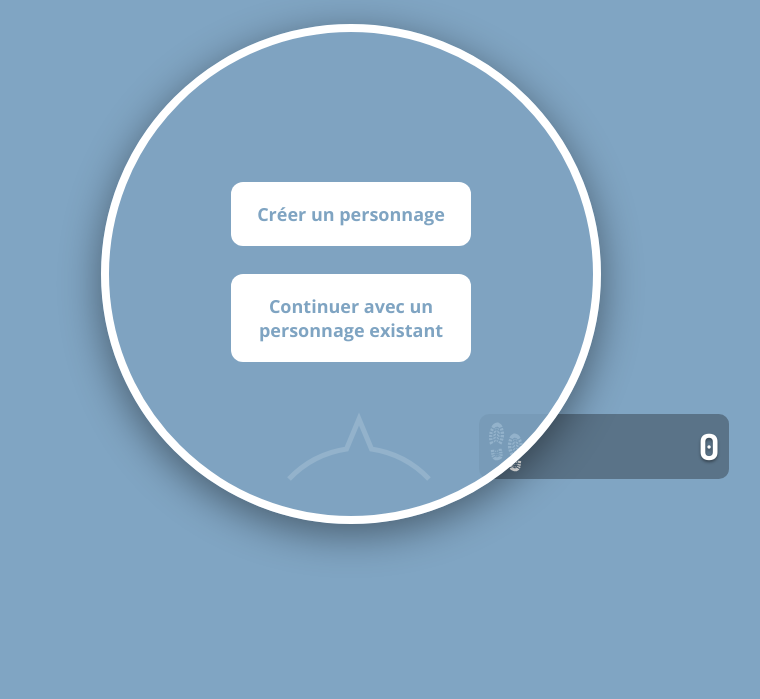
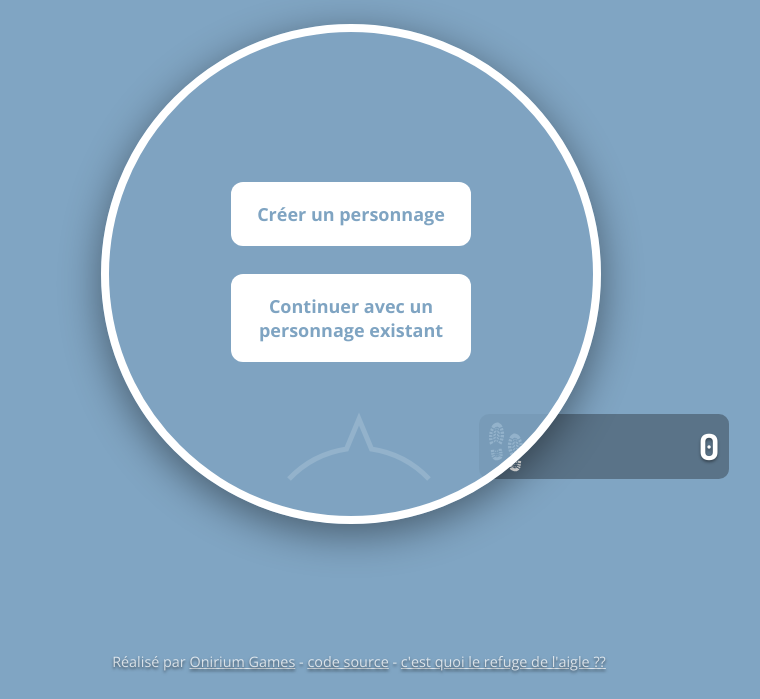
Before and after one commit to jahow/mountain-game, a website: page public/index.html in a window 1280 px wide. Shown: the part 126-825 px from the top of the page, without its empty margins (289-1049 px from the left). Drawn offline with nearby package versions, Linux system fonts and the light colour scheme; no server answers.

Commit message:
added footer

```diff
--- a/public/index.html
+++ b/public/index.html
@@ -149,7 +149,12 @@
 			</form>
 			<div class='back_to_start'>revenir</div>
 		</div>
+
 	</div>
+
+	<footer>
+		Réalisé par <a href="www.onirium-games.com">Onirium Games</a> - <a href="https://github.com/jahow/mountain-game">code source</a> - <a href="http://www.refugedelaigle.fr/">c'est quoi le refuge de l'aigle ??</a>
+	</footer>
 
 </body>
 
@@ -292,7 +297,7 @@ function refreshPlayerPortraits() {
 			//player_portrait.attr('id', player_data.id);
 			player_portrait.attr('id', null)
 			player_portrait.css({
-				'background-image': 'url(portraits/'+player_data.portrait+')',
+				// 'background-image': 'url(portraits/'+player_data.portrait+')',
 				'border-color': player_data.color
 			});
 			player_portrait.find('.name')
@@ -326,7 +331,9 @@ function refreshPlayerPortraits() {
 		//player_portrait.attr('index', i);
 
 		// portrait...
-		player_portrait.css({'background-image': 'url(portraits/'+player_data.portrait+')'});
+		if(player_data.portrait != '') {
+			player_portrait.css({'background-image': 'url(portraits/'+player_data.portrait+')'});
+		}
 
 		// momentum arrow
 		if(player_data.momentum > 0) {
--- a/public/style.css
+++ b/public/style.css
@@ -34,6 +34,21 @@ header {
 	    font-family: open sans;
 	}
 
+footer {
+	position: absolute;
+	width: 100%;
+	bottom: 3px;
+	text-align: center;
+	color: rgba(255, 255, 255, 0.75);
+	font-size: 0.8em;
+	text-shadow: 0px 2px 3px rgba(0, 0, 0, 0.55);
+}
+	footer a {
+		color: rgba(255, 255, 255, 0.75);
+	}
+	footer a:hover {
+		color: white;
+	}
 
 /* GAME VIEW */
 
```
